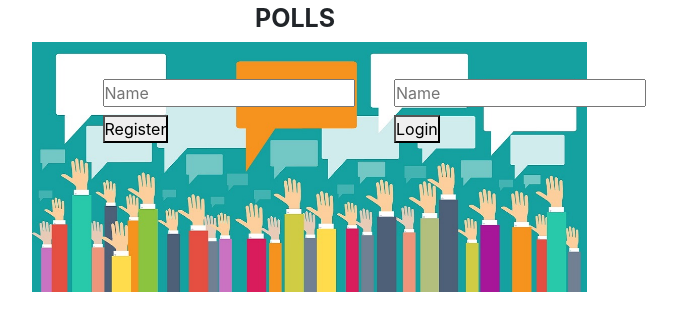
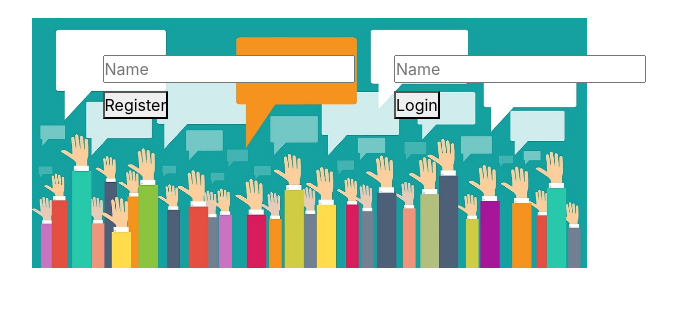
Before and after one commit to che607/pollsProject_MEAN, a website: page public/index.html in a window 1280 px wide. Shown: the whole page, without its empty margins (218-895 px from the left). Drawn offline with nearby package versions, Linux system fonts and the light colour scheme; files whose address does not match are found by name.

Commit message:
changed header

```diff
--- a/public/partials/_index.html
+++ b/public/partials/_index.html
@@ -1,6 +1,5 @@
 <ng-include src="'partials/shared/_nav.html'"></ng-include>
 
-<div class="topBorder">POLLS</div>
 <img src="../img/polls.jpg" alt="polls" class="polls">
 <div ng-controller='mainController' class="reg">
   <form ng-submit="register()">
```
